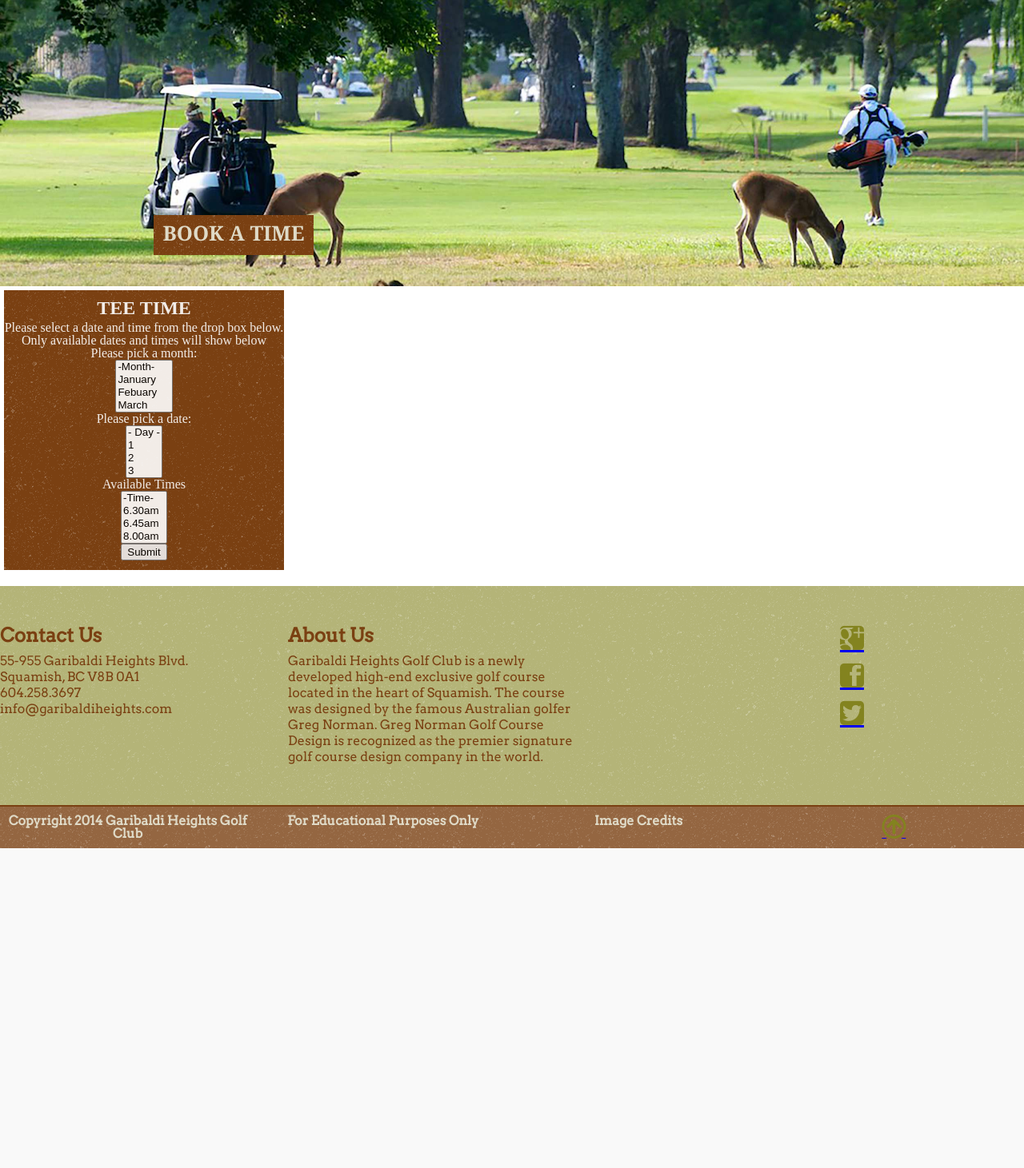
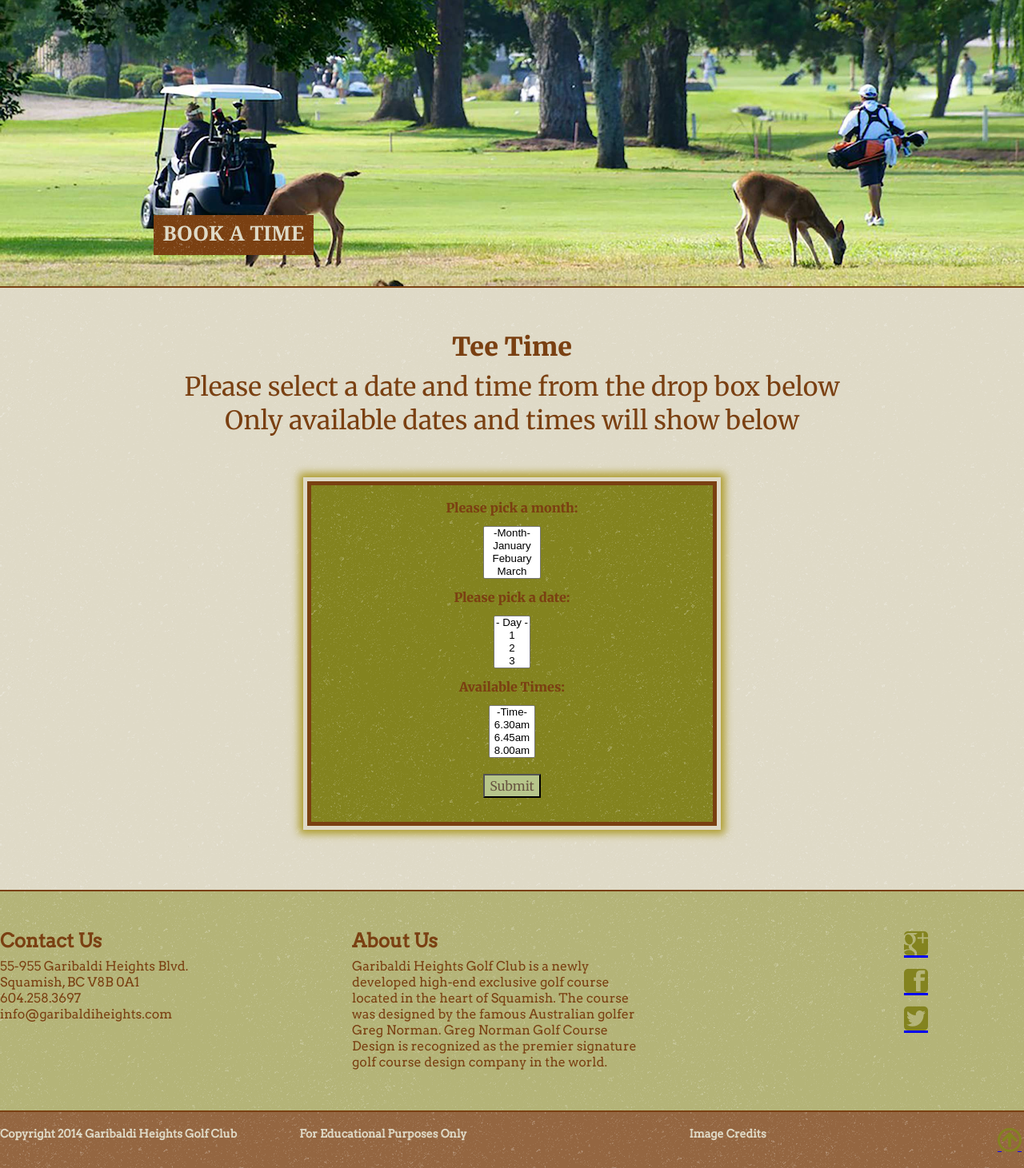
Before and after one commit to jdemmler/garibaldi_heights, a PHP site: page /location.php in a window 1280 px wide. Shown: the part 91-1552 px from the top of the page at 80% size. Before the commit the page ends 1152 px from the top, so only its background shows below. Run offline with PHP 8.4, Linux system fonts and the light colour scheme.

Commit message:
file before sending it to matt

```diff
--- a/contact_us.php
+++ b/contact_us.php
@@ -41,7 +41,7 @@ include('./templates/header.php');
 
 				<article class="email">
 					<span class="icon-mail"></span>
-					<h1>Send Us an Email</h1>
+					<h1>Send an Email</h1>
 				</article><!-- end email -->
 
 				<div class="clear">
--- a/location.php
+++ b/location.php
@@ -21,16 +21,18 @@ include('./templates/header.php');
 		</section><!-- end course section hero -->
 
 
-<article class="tee_time general_image_settings .tee_time_trans01">
 
-			<div class="tee_time_bg">
 
-				<figcaption class="tee_time_transbox tee_time_trans01">
+		<div class="outer_form">
+			<div class="inner_form">
+				<h1>Tee Time</h1>
+				<h2>Please select a date and time from the drop box below</h2>
+				<h2>Only available dates and times will show below</h2>
 
-					<h1>Tee Time</h1>
-					<p>Please select a date and time from the drop box below.</p>
-					<p>Only available dates and times will show below</p>
 
+				<section class="booking_form">
+
+					<form action="../adelaide/thank_you.php" method="post" name="more_info" class="more_info" id="more-info">
 						<fieldset class="months">
 							<p>Please pick a month:</p>
 							<select id="month" name="month" multiple>
@@ -51,9 +53,6 @@ include('./templates/header.php');
 								<option value="December">December</option>
 
 							</select>
-
-					</fieldset>
-
 
 						</fieldset>
 
@@ -99,7 +98,7 @@ include('./templates/header.php');
 						</fieldset>
 
 						<fieldset class="times">
-					<p>Available Times</p>
+							<p>Available Times:</p>
 							<select id="times" name="times" multiple>
 
 
@@ -123,21 +122,19 @@ include('./templates/header.php');
 						<fieldset class="submit">
 							<input name="btn_submit" type="submit" id="btn_submit" value="Submit">
 						</fieldset>
-
-			</figcaption><!-- course_info_transbox -->
-
-		</div> <!-- end bg box -->
-
-	</article><!-- end tee_time -->
-<div class="clear">
-	</div><!-- end of clear -->
-
-</main>
+					</form>
 
 
 
 
 
+
+				</section><!-- end booking form -->
+
+			</div><!-- end inner form -->
+		</div><!--end out_form -->
+
+	</main>
 	<?php
 	include('./templates/footer.php');
 	?>
--- a/styles/footer.css
+++ b/styles/footer.css
@@ -33,6 +33,7 @@ font-family: 'Arvo', serif;
 
 .about_us {
 	float: left;
+	margin-left: 80px;
 }
 
 .social {
@@ -74,11 +75,19 @@ font-family: 'Arvo', serif;
 .lower_footer {
 	background-color: rgba(122, 64, 18,0.8);
 	background-image: url(../images/asfalt-light.png);
-	padding-top: 10px;
+	padding-top: 20px;
 	padding-bottom: 10px;
 	color: 	 #DFDAC7;
 	font-weight: bold;
+	font-size: 14px;
+}
 
+.lower_footer p:nth-child(1) {
+	text-align: left;
+}
+
+.lower_footer p:nth-child(3) {
+	text-align: right;
 }
 
 .spacing_lower {
@@ -94,6 +103,11 @@ font-family: 'Arvo', serif;
 	color: 	 #83831F;
 }
 
+.top_arrow {
+	text-align: right;
+	margin-bottom: 10px;
+}
+
 
 
 .clear {
--- a/styles/styles.css
+++ b/styles/styles.css
@@ -291,6 +291,7 @@ border-top: solid 2px #7A4012;
 	min-width: 900px;
 max-width: 1500px;
 margin: 0 auto;
+text-align: centre;
 }
 
 .general_image_settings {
@@ -356,6 +357,7 @@ margin: 0 auto;
 	left: 24px;
 	color: 	#DFDAC7;
 	font-family: 'Arvo', serif;
+	font-size: 14px;
 }
 
 
@@ -374,7 +376,6 @@ margin: 0 auto;
 
 .telephone {
 	margin-left: 0;
-
 }
 
 .contact_outer {
@@ -385,7 +386,7 @@ border-top: solid 2px #7A4012;
 
 }
 
-.team,  {
+.team  {
 	text-align: center;
 	padding-bottom: 50px;
 	font-family: 'Merriweather', serif;
@@ -393,7 +394,6 @@ border-top: solid 2px #7A4012;
 	color: #7A4012;
 	font-size: 2em;
 	line-height: 1.5em;
-
 }
 
 .contact_info_transbox {
@@ -421,9 +421,7 @@ border-top: solid 2px #7A4012;
 	font-weight: bold;
 	padding-bottom: 5px;
 	font-size: 1.2em;
-
 }
-
 
 .golf_pro {
 	position: relative;
@@ -546,3 +544,103 @@ border-top: solid 2px #7A4012;
 }
 
 /* contact us styles */
+
+
+.outer_form {
+	width: 100%;
+	width: 100%;
+background-image: url(../images/asfalt-light.png);
+background-color: #DFDAC7;
+border-top: solid 2px #7A4012;
+	border-bottom: solid 2px #7A4012;
+}
+
+.inner_form {
+	min-width: 900px;
+	max-width: 1300px;
+	margin: 0 auto;
+	padding-top: 50px;
+	padding-bottom: 50px;
+}
+
+.inner_form h1 {
+	text-align: center;
+	padding-bottom: 10px;
+	font-family: 'Merriweather', serif;
+	line-height: 30px;
+	color: #7A4012;
+	font-size: 2em;
+	line-height: 1.5em;
+	font-weight: bold;
+}
+
+.inner_form h2 {
+	text-align: center;
+	padding-bottom: 10px;
+	font-family: 'Merriweather', serif;
+	line-height: 30px;
+	color: #7A4012;
+	font-size: 2em;
+	line-height: 1em;
+}
+
+.inner_form h2:nth-child(3) {
+	padding-bottom: 30px;
+}
+
+
+.inner_form p {
+	text-align: center;
+	font-family: 'Merriweather', serif;
+	color: #7A4012;
+	font-size: 1em;
+	line-height: 1em;
+	padding-bottom: 15px;
+	padding-top: 15px;
+}
+
+fieldset {
+	text-align: center;
+}
+
+select {
+	text-align: center;
+}
+
+.booking_form {
+	text-align: center;
+	margin-left: auto;
+	margin-right: auto;
+	margin-bottom: 30px;
+	margin-top: 30px;
+	width: 40%;
+	background-image: url(../images/asfalt-light.png);
+	background-color: 	 #83831F;
+	font-weight:  bold;
+	padding-top: 20px;
+	padding-bottom: 20px;
+	border: 5px solid 	 #7A4012;
+	padding: 5px;
+	padding-bottom: 30px;
+	-moz-box-shadow: 0 0 10px 10px #b3a580;
+	-webkit-box-shadow: 0 0 10px 10px #b3a580;
+	box-shadow: 0 0 10px 10px 	 #AE9C2C;
+	outline: 5px solid #DFDAC7;
+	font-family: 'Arvo', serif;
+}
+
+.submit input[type="submit"] {
+	width: auto;
+	position: relative;
+	margin-top: 20px;
+	background-color: #b7c68b;
+	font-family: "merriweather", serif;
+	font-size: 1em;
+	line-height: 1.5em;
+	color: #685642;
+}
+#btn_submit:hover {
+	-moz-box-shadow: 0 0 35px rgba(244,240,203,0.7);
+	-webkit-box-shadow: 0 0 35px rgba(244,240,203,0.7);
+	box-shadow: 0 0 35px rgba(244,240,203,0.7);
+}
```
Lines whose indentation alone changed are shown as unchanged.
